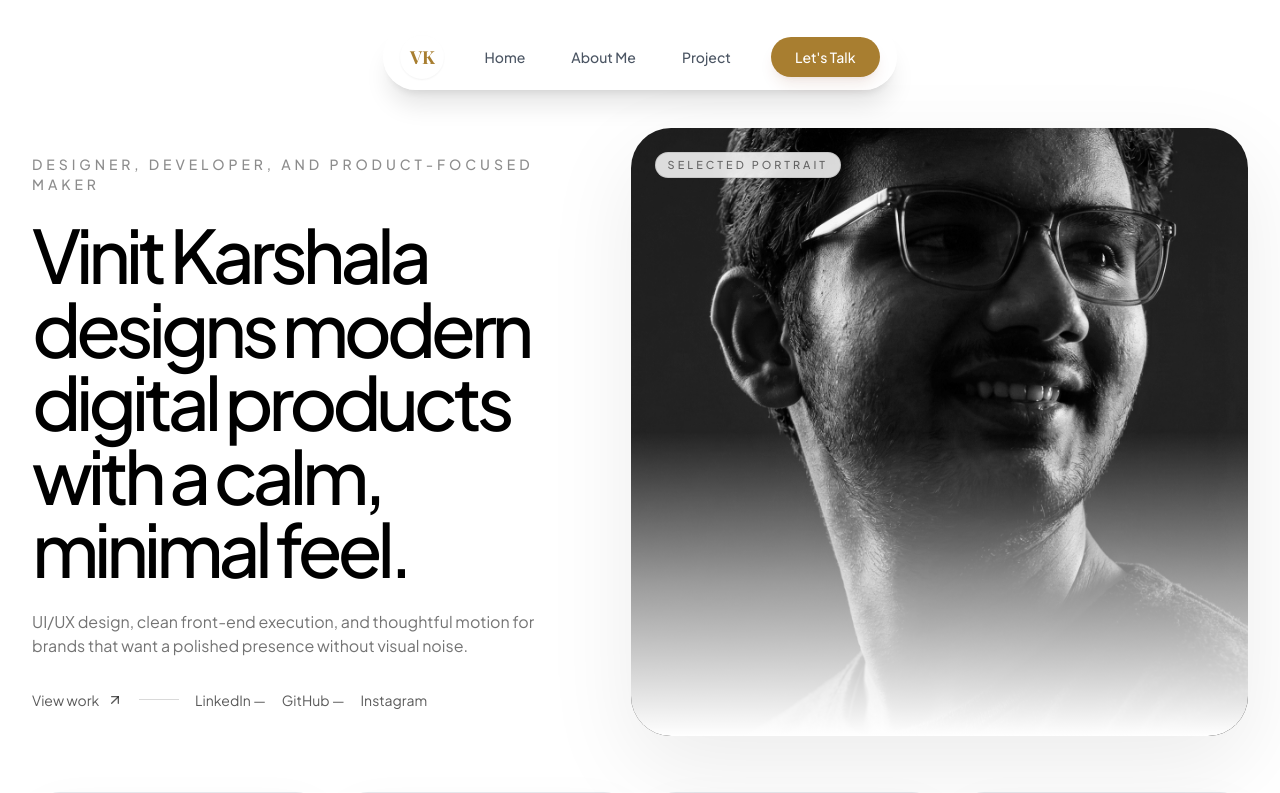
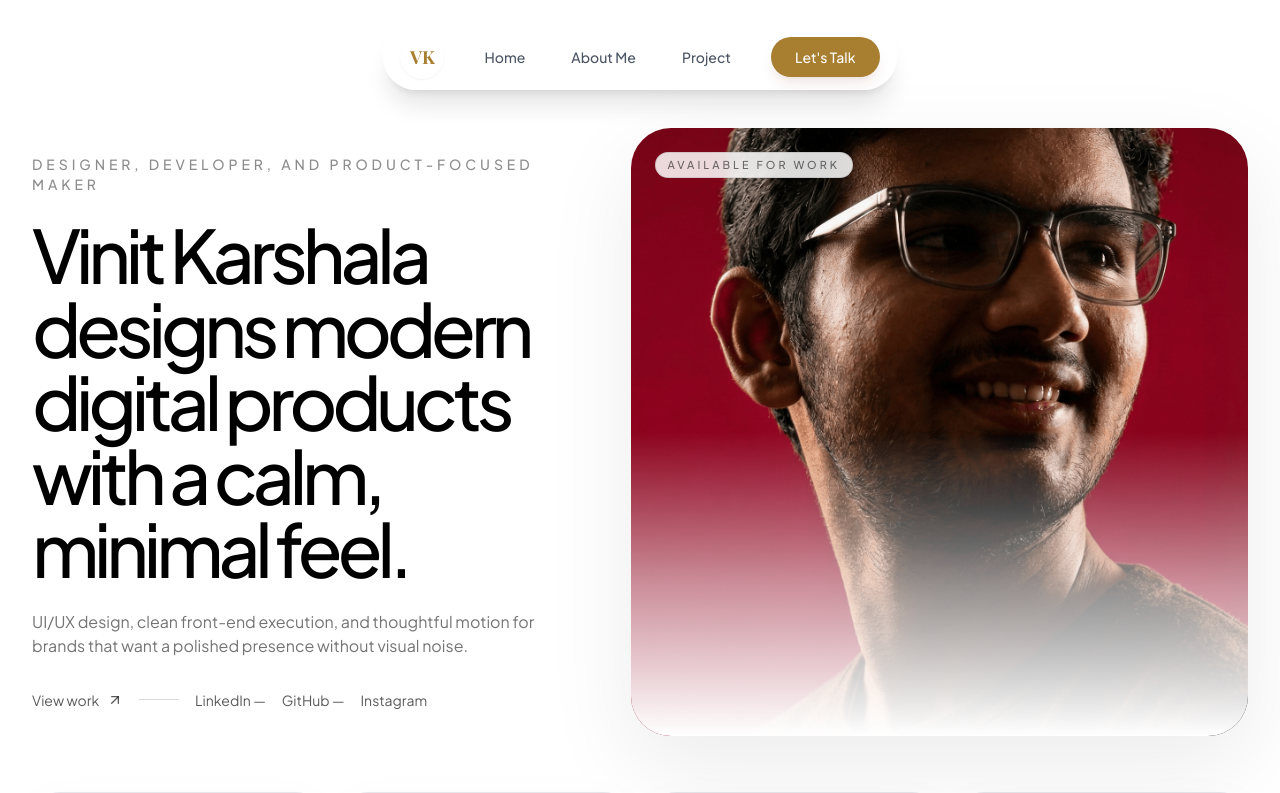
Before and after one commit to vinitgajjar13/Portfolio, a React (Vite) app: page / in a window 1280 px wide. Shown: the top 793 px of the page. Built offline with nearby package versions, Linux system fonts and the light colour scheme.

Commit message:
Fix formatting and update text in Hero component; refine type definitions in ScrollFloat component

```diff
--- a/components/ContactModal.tsx
+++ b/components/ContactModal.tsx
@@ -13,7 +13,7 @@ const ContactModal: React.FC<ContactModalProps> = ({ isOpen, onClose }) => {
     const [email, setEmail] = useState('');
     const [message, setMessage] = useState('');
     const [formError, setFormError] = useState('');
-    const contactEmail = 'karshalavinit1289@gmail.com';
+        const contactEmail = 'karshalavinit1289@gmail.com';
 
     const resetForm = () => {
         setName('');
--- a/components/ScrollFloat.tsx
+++ b/components/ScrollFloat.tsx
@@ -1,5 +1,5 @@
 import React, { useRef } from 'react';
-import { motion, useScroll, useTransform, useInView, Variants } from 'framer-motion';
+import { motion, useScroll, useTransform, useInView, Variants, type Easing } from 'framer-motion';
 
 interface ScrollFloatProps {
     children: string | React.ReactNode;
@@ -7,7 +7,7 @@ interface ScrollFloatProps {
     containerClassName?: string;
     animationDuration?: number;
     // Delay between words
-    ease?: string | number[];
+    ease?: Easing | Easing[];
     stagger?: number;
 }
 
--- a/components/hero.tsx
+++ b/components/hero.tsx
@@ -95,20 +95,20 @@ const Hero: React.FC<HeroProps> = ({ onOpenContact }) => {
             transition={{ delay: 0.08, duration: 0.9, ease: [0.22, 1, 0.36, 1] }}
             className="relative"
           >
-            <div className="relative ml-auto w-full max-w-[42rem] overflow-hidden rounded-[2.5rem] bg-[#f7f7f7] shadow-[0_30px_90px_rgba(15,15,15,0.08)]">
+            <div className="relative ml-auto w-full max-w-[42rem] overflow-hidden rounded-[2.5rem]  shadow-[0_30px_90px_rgba(15,15,15,0.08)]">
               <motion.img
                 src={vinit_hero}
                 alt="Vinit Karshala portrait"
                 initial={{ scale: 1.06 }}
                 animate={{ scale: 1 }}
                 transition={{ duration: 1.1, ease: [0.22, 1, 0.36, 1] }}
-                className="h-[28rem] w-full object-cover object-[30%_center] grayscale sm:h-[34rem] lg:h-[38rem]"
+                className="h-[28rem] w-full object-cover object-[30%_center]  sm:h-[14rem] lg:h-[38rem]"
               />
 
               <div className="absolute inset-x-0 bottom-0 h-1/2 bg-gradient-to-t from-white via-white/55 to-transparent" />
 
               <div className="absolute left-6 top-6 rounded-full border border-black/10 bg-white/85 px-3 py-1 text-[0.68rem] font-medium uppercase tracking-[0.28em] text-black/55 backdrop-blur">
-                Selected portrait
+                Available for work
               </div>
             </div>
           </motion.div>
```
